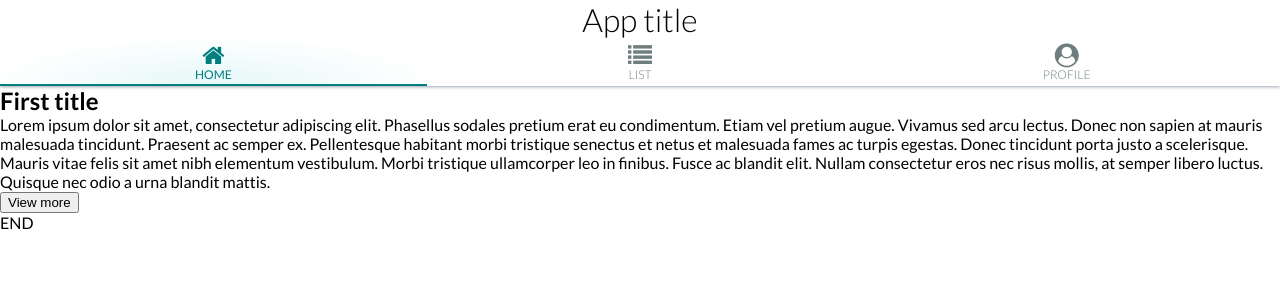
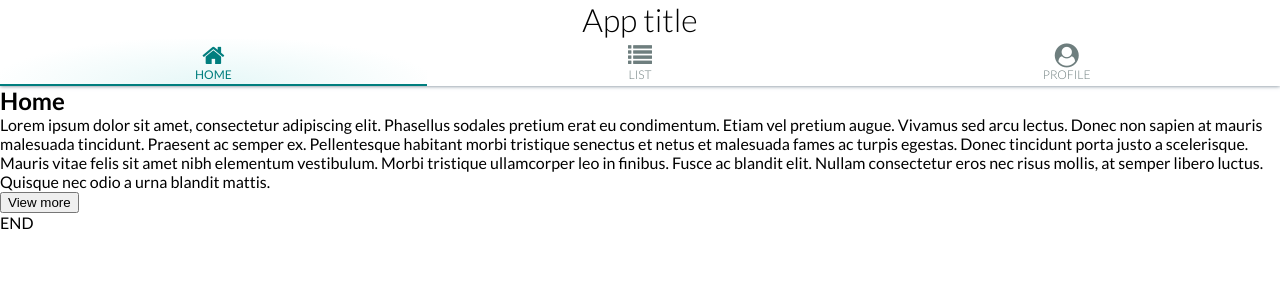
Before and after one commit to cybrown/poc-ui, a React app: page / in a window 1280 px wide. Shown: the top 305 px of the page. Built offline with nearby package versions, Linux system fonts and the light colour scheme.

Commit message:
Added react router

```diff
--- a/src/App.jsx
+++ b/src/App.jsx
@@ -1,10 +1,33 @@
 import React from 'react';
+import { Switch, Route } from 'react-router';
 
 import AppHeader from './AppHeader';
 import AppFooter from './AppFooter';
 import SideDrawer from './SideDrawer';
 
 export default class App extends React.Component {
+
+    render() {
+        return (
+            <div className="root">
+                <AppHeader />
+                <Route render={() => (
+                    <Switch>
+                        <Route strict exact path="/" component={HomePage} />
+                        <Route strict exact path="/profile" component={ProfilePage} />
+                        <Route render={() => (
+                            <div>not found</div>
+                        )} />
+                    </Switch>
+                )} />
+                <AppFooter />
+                <SideDrawer />
+            </div>
+        );
+    }
+}
+
+class HomePage extends React.Component {
 
     state = {
         isDrawerOpen: false,
@@ -19,10 +42,8 @@ export default class App extends React.Component {
 
     render() {
         return (
-            <div className="root">
-                <AppHeader />
             <div className="content">
-                    <h2>First title</h2>
+                <h2>Home</h2>
                 <p>
                     Lorem ipsum dolor sit amet, consectetur adipiscing elit. Phasellus sodales pretium erat eu condimentum. Etiam vel pretium augue. Vivamus sed arcu lectus. Donec non sapien at mauris malesuada tincidunt. Praesent ac semper ex. Pellentesque habitant morbi tristique senectus et netus et malesuada fames ac turpis egestas. Donec tincidunt porta justo a scelerisque. Mauris vitae felis sit amet nibh elementum vestibulum. Morbi tristique ullamcorper leo in finibus. Fusce ac blandit elit. Nullam consectetur eros nec risus mollis, at semper libero luctus. Quisque nec odio a urna blandit mattis.
                 </p>
@@ -47,8 +68,50 @@ export default class App extends React.Component {
                 ) : null }
                 END
             </div>
-                <AppFooter />
-                <SideDrawer />
+        );
+    }
+}
+
+class ProfilePage extends React.Component {
+
+    state = {
+        isDrawerOpen: false,
+        viewMore: false,
+    };
+
+    toggleViewMore = () => {
+        this.setState(state => ({
+            viewMore: !state.viewMore,
+        }));
+    }
+
+    render() {
+        return (
+            <div className="content">
+                <h2>Profile</h2>
+                <p>
+                    Lorem ipsum dolor sit amet, consectetur adipiscing elit. Phasellus sodales pretium erat eu condimentum. Etiam vel pretium augue. Vivamus sed arcu lectus. Donec non sapien at mauris malesuada tincidunt. Praesent ac semper ex. Pellentesque habitant morbi tristique senectus et netus et malesuada fames ac turpis egestas. Donec tincidunt porta justo a scelerisque. Mauris vitae felis sit amet nibh elementum vestibulum. Morbi tristique ullamcorper leo in finibus. Fusce ac blandit elit. Nullam consectetur eros nec risus mollis, at semper libero luctus. Quisque nec odio a urna blandit mattis.
+                </p>
+                <div>
+                    <button onClick={this.toggleViewMore}>View more</button>
+                </div>
+                { this.state.viewMore ? (
+                    <div>
+                        <p>
+                            Proin varius arcu eget sapien eleifend finibus. Nullam id scelerisque turpis. Fusce egestas faucibus quam et rutrum. Nunc lacinia sem sit amet elementum pellentesque. Mauris blandit hendrerit tempor. Morbi pharetra metus a congue pulvinar. Ut pretium porta sapien, a viverra dui ornare ut. Vivamus dapibus orci ut eros mattis pellentesque. Nunc pretium turpis et urna dictum pharetra. Donec ex eros, ullamcorper et mattis nec, fermentum et nunc. In ex mi, suscipit ut dui ac, pellentesque faucibus est. Morbi dolor tortor, pharetra pharetra lacus mattis, suscipit accumsan elit. Donec faucibus magna quis lacus gravida, nec sodales sapien viverra. Duis euismod, magna at maximus posuere, ligula libero pharetra ante, ut placerat mi nibh eget nisi. Cras fringilla dui tempor, vehicula ex sit amet, ullamcorper lectus.
+                        </p>
+                        <p>
+                            Proin sed finibus tortor. Pellentesque nec odio erat. Nunc laoreet, tortor sollicitudin iaculis luctus, massa urna ultricies dolor, at faucibus nisi odio vitae nisi. Sed sapien nibh, hendrerit a convallis sit amet, fringilla in sapien. Nunc id suscipit mauris, fringilla fringilla nunc. Morbi nec dolor eget arcu imperdiet bibendum quis quis metus. Integer scelerisque et neque ut condimentum.
+                        </p>
+                        <p>
+                            Pellentesque habitant morbi tristique senectus et netus et malesuada fames ac turpis egestas. Ut pharetra orci ut venenatis eleifend. Nunc iaculis nisl justo, ut gravida lacus faucibus sit amet. Morbi maximus lorem sit amet finibus porttitor. Nullam interdum efficitur imperdiet. Etiam porttitor mi lectus, ut rutrum leo porttitor non. Aliquam erat volutpat. Nullam molestie velit orci. Donec malesuada orci eget risus facilisis finibus. In ultricies odio sit amet urna tempus mattis. Donec tempor lorem id purus viverra, vitae luctus sem placerat. Praesent hendrerit velit sed iaculis mollis. Morbi ornare nec augue eu ullamcorper. Integer suscipit ex nisi, in facilisis libero pulvinar eu. Nulla massa lectus, pretium nec risus vitae, viverra facilisis diam.
+                        </p>
+                        <p>
+                            In id libero dui. Integer sit amet augue metus. Vestibulum efficitur vel dui et scelerisque. Integer augue erat, venenatis id vehicula id, blandit sed velit. Fusce scelerisque placerat egestas. Vivamus posuere magna est, et aliquet ligula commodo vitae. Donec pharetra lectus est, ullamcorper feugiat ante scelerisque vitae. Donec tempor felis sed sapien semper dignissim. Class aptent taciti sociosqu ad litora torquent per conubia nostra, per inceptos himenaeos. Pellentesque ut cursus neque.
+                        </p>
+                    </div>
+                ) : null }
+                END
             </div>
         );
     }
--- a/src/AppHeader.jsx
+++ b/src/AppHeader.jsx
@@ -1,4 +1,5 @@
 import * as React from 'react';
+import { Link } from 'react-router-dom';
 
 import './AppHeader.scss';
 
@@ -77,16 +78,22 @@ export default class AppHeader extends React.Component {
                     </div>
                     <div className="AppHeader--nav">
                         <div className={this.state.activeIndex == 0 ? 'active' : ''} onClick={() => this.setState({activeIndex: 0})}>
+                            <Link to="/">
                                 <i className="fa fa-home" />
                                 <div>Home</div>
+                            </Link>
                         </div>
                         <div className={this.state.activeIndex == 1 ? 'active' : ''} onClick={() => this.setState({activeIndex: 1})}>
+                            <Link to="/">
                                 <i className="fa fa-list" />
                                 <div>List</div>
+                            </Link>
                         </div>
                         <div className={this.state.activeIndex == 2 ? 'active' : ''} onClick={() => this.setState({activeIndex: 2})}>
+                            <Link to="/profile">
                                 <i className="fa fa-user-circle" />
                                 <div>Profile</div>
+                            </Link>
                         </div>
                     </div>
                 </div>
--- a/src/AppHeader.scss
+++ b/src/AppHeader.scss
@@ -28,11 +28,11 @@
             flex-basis: 100%;
             position: relative;
 
-            & > i {
+            & > a > i {
                 font-size: 1.5rem;
             }
 
-            & > div {
+            & > a > div {
                 font-size: 0.75rem;
                 text-transform: uppercase;
                 font-weight: 300;
@@ -58,7 +58,7 @@
                 background-color: rgb(0, 126, 126);
             }
 
-            & > div {
+            & > a > div {
                 font-weight: 400;
             }
         }
--- a/src/index.jsx
+++ b/src/index.jsx
@@ -5,6 +5,7 @@ import './style.scss';
 
 import * as React from 'react';
 import { render } from 'react-dom';
+import { BrowserRouter } from 'react-router-dom';
 
 import App from './App';
 
@@ -12,4 +13,10 @@ const root = document.createElement('div');
 root.className = 'react-root';
 document.body.appendChild(root);
 
-render(<App />, root);
+const Root = () => (
+    <BrowserRouter>
+        <App />
+    </BrowserRouter>
+)
+
+render(<Root />, root);
--- a/src/reset.scss
+++ b/src/reset.scss
@@ -6,3 +6,9 @@ html, body, h1, h2, h3, h4, h5, h6, p {
 *, *:before, *:after {
     box-sizing: border-box;
 }
+
+a {
+    text-decoration: none;
+    color: inherit;
+    outline: none;
+}
```
Lines whose indentation alone changed are shown as unchanged.
